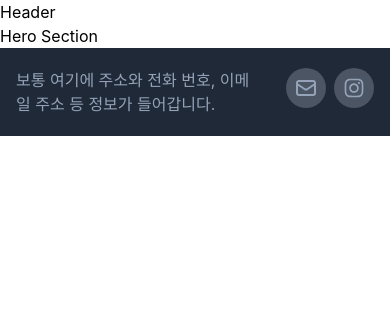
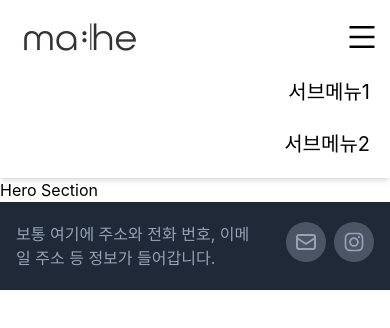
Before and after one commit to CaesiumY/mahe-musical, a Next.js app: page / in a window 390 px wide. Shown: the top 328 px of the page. Built offline with nearby package versions, Linux system fonts and the light colour scheme.

Commit message:
feat: 헤더 모바일 버전 구성

```diff
--- a/package.json
+++ b/package.json
@@ -13,7 +13,8 @@
     "pretendard": "^1.2.2",
     "react": "18.0.0",
     "react-dom": "18.0.0",
-    "react-icons": "^4.3.1"
+    "react-icons": "^4.3.1",
+    "sharp": "^0.30.3"
   },
   "devDependencies": {
     "@types/node": "17.0.23",
--- a/src/components/common/Footer.tsx
+++ b/src/components/common/Footer.tsx
@@ -17,7 +17,7 @@ const Footer = () => {
               size="2.5rem"
             />
           </a>
-          <a href="mailto:dbs2636@gmail.com">
+          <a href="https://www.instagram.com/mahe_musical/">
             <AiOutlineInstagram
               className="inline rounded-full bg-gray-600 p-2 hover:bg-gray-400 hover:text-gray-600 ml-2"
               size="2.5rem"
--- a/src/components/common/Header.tsx
+++ b/src/components/common/Header.tsx
@@ -1,7 +1,47 @@
-import React from "react";
+import Image from "next/image";
+import Link from "next/link";
+import React, { useState } from "react";
+import { AiOutlineMenu } from "react-icons/ai";
+
+const submenu = {
+  submenu1: "서브메뉴1",
+  submenu2: "서브메뉴2",
+};
 
 const Header = () => {
-  return <div>Header</div>;
+  const [isOpen, setIsOpen] = useState(true);
+
+  const toggleDrawer = () => setIsOpen((value) => !value);
+
+  return (
+    <header>
+      <nav className="p-3 pl-0 bg-[#fff] flex flex-col shadow-md">
+        <div className="flex">
+          <Link href="/">
+            <a className="flex items-center">
+              <Image src="/logo.png" alt="mahe" width={160} height={50} />
+            </a>
+          </Link>
+          <div className="ml-auto flex items-center">
+            <button onClick={toggleDrawer}>
+              <AiOutlineMenu size="2rem" />
+            </button>
+          </div>
+        </div>
+        <div className={`${!isOpen && "hidden"}`}>
+          <ul className="flex flex-col items-end gap-2 mt-2 text-xl">
+            {Object.entries(submenu).map(([key, value]) => (
+              <li key={key} className="py-2">
+                <Link href={`#${key}`}>
+                  <a className="p-2">{value}</a>
+                </Link>
+              </li>
+            ))}
+          </ul>
+        </div>
+      </nav>
+    </header>
+  );
 };
 
 export default Header;
```
Also changed, not shown: public/logo.png (added), 1 other file (tests, documents, lock files or other folders).
